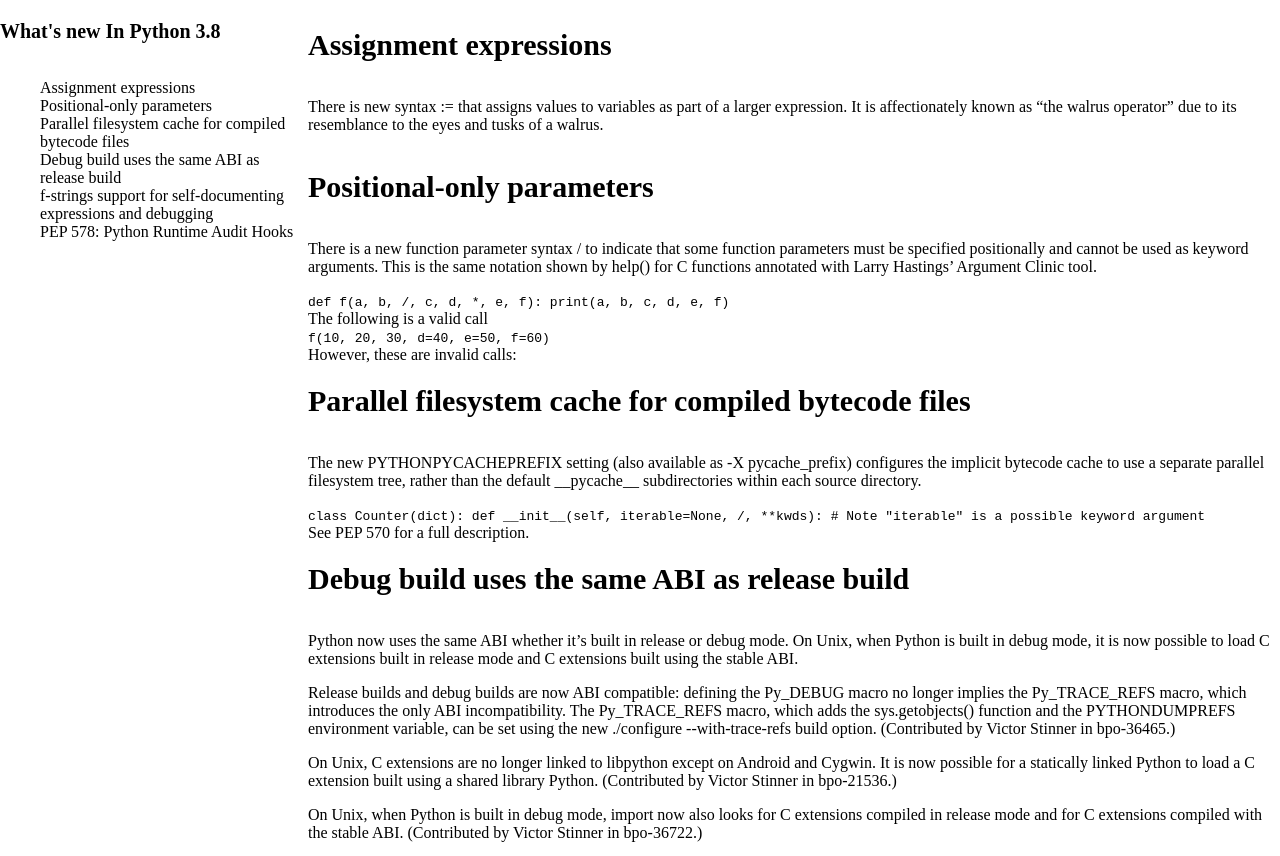
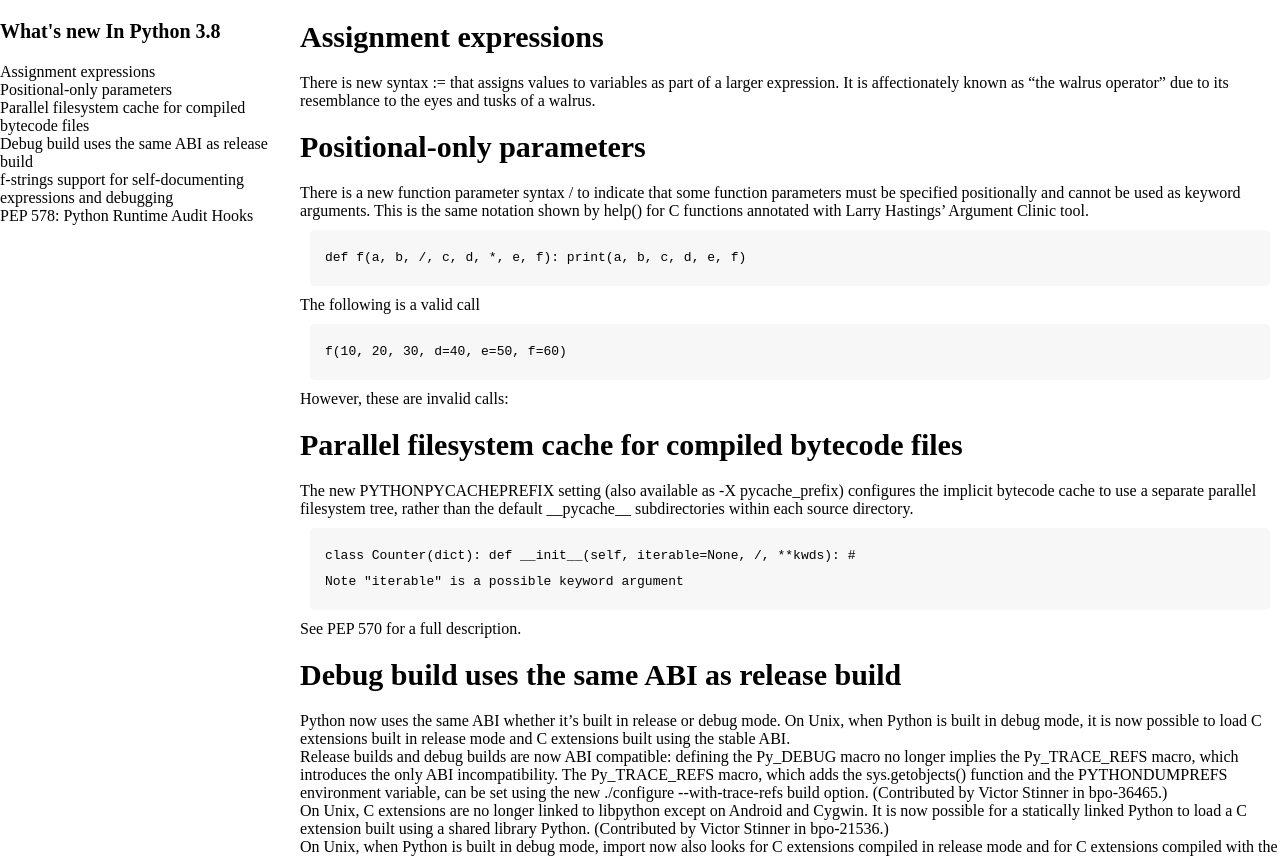
Before and after one commit to carreraprogrammer/IsaiasDanielT-D, a plain HTML site: page index.html in a window 1280 px wide. Shown: the top 856 px of the page. Drawn offline with Linux system fonts and the light colour scheme.

Commit message:
adding styles to code elements

```diff
--- a/styles.css
+++ b/styles.css
@@ -1,6 +1,6 @@
 *{
-  margin = 0;
-  padding = 0;
+  margin : 0;
+  padding : 0;
 }
 body{
   display: flex;
@@ -59,6 +59,26 @@ a{
    position: relative;
    margin-left: 0px;
  }
+ .main-section code {
+   border-radius: 5px;
+  background-color: #ac9 !important;
+  border: 1px solid black !important;
+ }
  #main-doc{
  margin-top: 270px;
  }
+
+}
+code {
+  display: block;
+  text-align: left;
+  white-space: pre-line;
+  position: relative;
+  word-break: normal;
+  word-wrap: normal;
+  line-height: 2;
+  background-color: #f7f7f7;
+  padding: 15px;
+  margin: 10px;
+  border-radius: 5px;
+}
```
